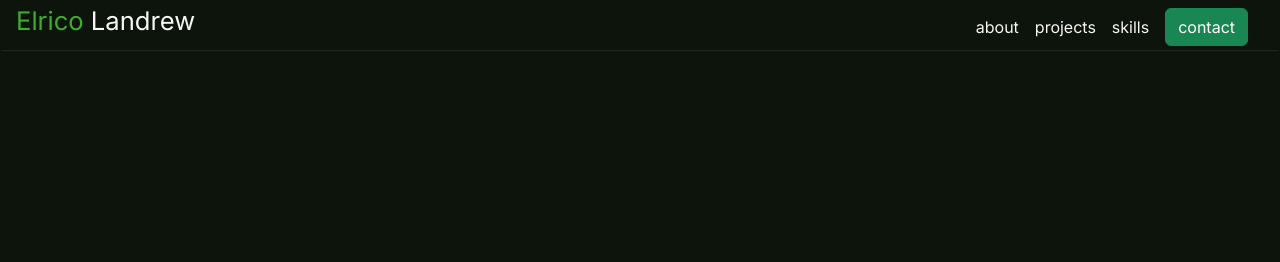
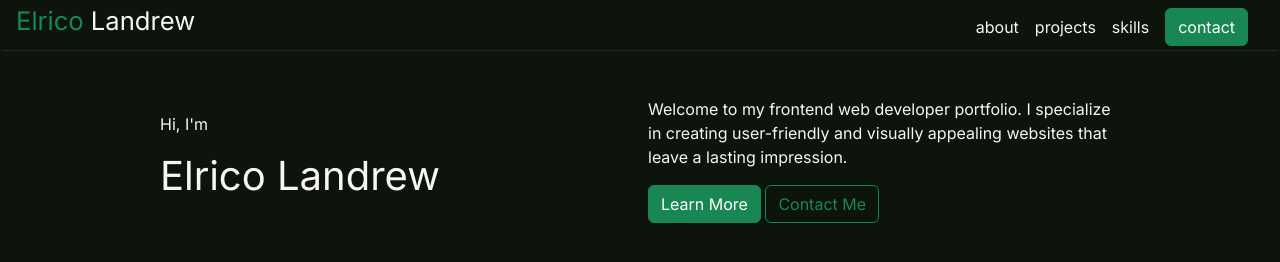
Before and after one commit to teddy-wests1de/portfolio, a website built with Parcel: page index.html in a window 1280 px wide. Built offline with nearby package versions, Linux system fonts and the light colour scheme.

Commit message:
Adding Hero Section

```diff
--- a/index.html
+++ b/index.html
@@ -4,10 +4,19 @@
     <meta charset="UTF-8" />
     <meta name="viewport" content="width=device-width, initial-scale=1.0" />
     <title>Elrico Landrew - Portfolio V2.0</title>
-    <link rel="stylesheet" href="https://cdn.jsdelivr.net/npm/bootstrap@5.3.3/dist/css/bootstrap.min.css">
+    <link
+      rel="stylesheet"
+      href="https://cdn.jsdelivr.net/npm/bootstrap@5.3.3/dist/css/bootstrap.min.css"
+    />
     <script src="./src/js/script.js" defer></script>
-    <script src="https://cdn.jsdelivr.net/npm/bootstrap@5.3.3/dist/js/bootstrap.bundle.min.js" defer></script>
-    <script src="https://kit.fontawesome.com/3e535f31b0.js" crossorigin="anonymous"></script>
+    <script
+      src="https://cdn.jsdelivr.net/npm/bootstrap@5.3.3/dist/js/bootstrap.bundle.min.js"
+      defer
+    ></script>
+    <script
+      src="https://kit.fontawesome.com/3e535f31b0.js"
+      crossorigin="anonymous"
+    ></script>
     <link rel="stylesheet" href="./src/css-reset.css" />
     <link rel="stylesheet" href="./src/style.css" />
   </head>
@@ -21,18 +30,44 @@
           </h1>
         </div>
         <nav class="nav-main">
-          <button class="btn-mobile open hidden"><i class="fa-solid fa-bars"></i></button>
-          <button class="btn-mobile close"><i class="fa-solid fa-xmark"></i></button>
+          <button class="btn-mobile open hidden">
+            <i class="fa-solid fa-bars"></i>
+          </button>
+          <button class="btn-mobile close">
+            <i class="fa-solid fa-xmark"></i>
+          </button>
           <ul class="menu">
             <li class="nav-link"><a href="" class="link-item">about</a></li>
             <li class="nav-link"><a href="" class="link-item">projects</a></li>
             <li class="nav-link"><a href="" class="link-item">skills</a></li>
             <!-- <li class="nav-link contact"><a href="" class="link-item">contact</a></li> -->
-            <li class="nav-link"><a class="btn btn-success" href="#" role="button">contact</a></li>
+            <li class="nav-link">
+              <a class="btn btn-success" href="#" role="button">contact</a>
+            </li>
           </ul>
-        </div>
+        </nav>
       </header>
-      <main class="main"></main>
+      <main class="main">
+        <section class="section hero">
+          <div class="introduction">
+            <p class="intro">Hi, I'm</p>
+            <h1 class="title">Elrico Landrew</h1>
+          </div>
+          <div class="information">
+            <p>
+              Welcome to my frontend web developer portfolio. I specialize in
+              creating user-friendly and visually appealing websites that leave
+              a lasting impression.
+            </p>
+            <div class="cta-btns">
+              <button type="button" class="btn btn-success">Learn More</button>
+              <button type="button" class="btn btn-outline-success">
+                Contact Me
+              </button>
+            </div>
+          </div>
+        </section>
+      </main>
       <footer class="footer"></footer>
     </div>
   </body>
--- a/src/style.css
+++ b/src/style.css
@@ -5,7 +5,7 @@
   /* Light Colors */
   --dark-color: #f8f5f5;
   --light-color: #0c140c;
-  --accent-color: #40ac2f;
+  --accent-color: #198754;
 }
 
 body {
@@ -21,6 +21,7 @@ body {
 
 .wrapper {
   width: 100%;
+  max-width: 1024px;
 }
 .header {
   position: fixed;
@@ -90,6 +91,7 @@ body {
   align-items: center;
   width: 100%;
   gap: 1rem;
+  display: none;
 }
 a.link-item:hover {
   color: var(--accent-color);
@@ -187,16 +189,19 @@ a.top-link i:hover {
 }
 .main {
   display: grid;
+  margin-top: 4rem;
 }
 .section {
   display: flex;
-  flex-direction: column;
+  /* flex-direction: column; */
   align-items: center;
   justify-content: center;
   padding: 1rem;
   margin: 1rem;
 }
-
+.section > * {
+  flex: 1;
+}
 .main-title {
   display: flex;
   justify-content: center;
@@ -362,6 +367,7 @@ a.top-link i:hover {
     display: none;
   }
   .menu {
+    display: flex;
     flex-direction: row;
     padding: 0;
     margin: 0.5rem 0.5rem 0;
```
Also changed, not shown: dist/index.html, 2 other files.
